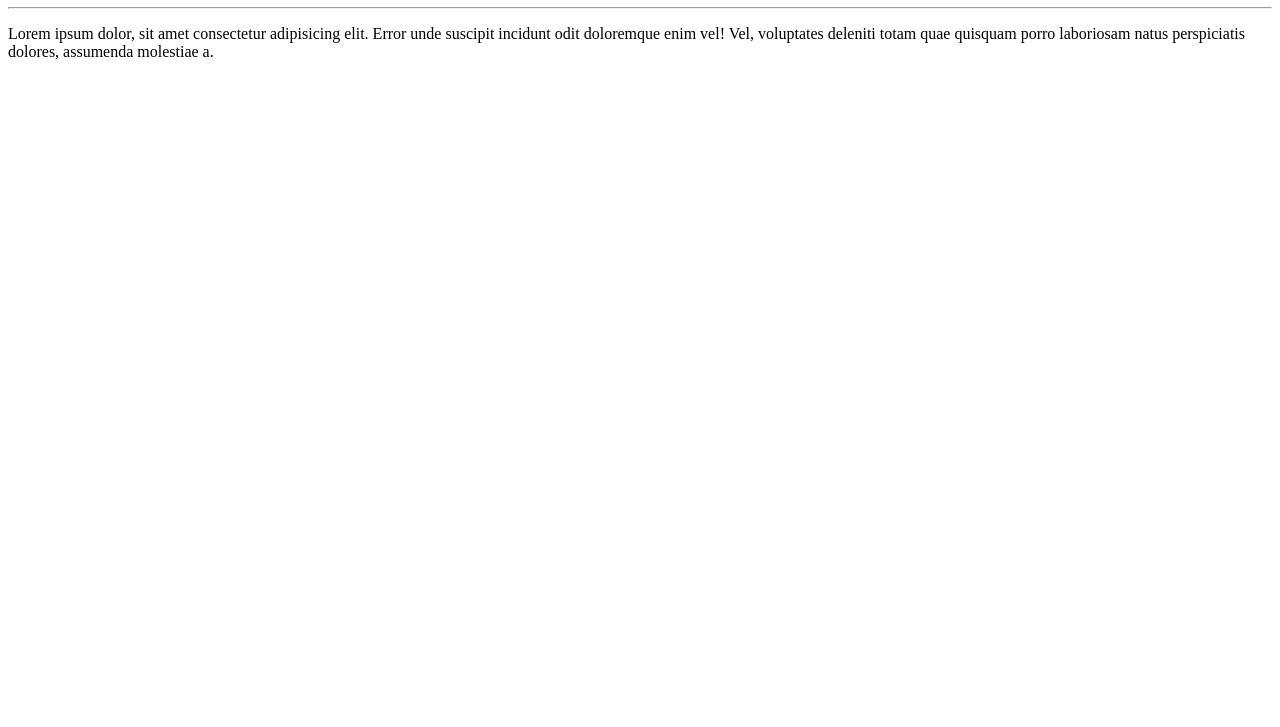
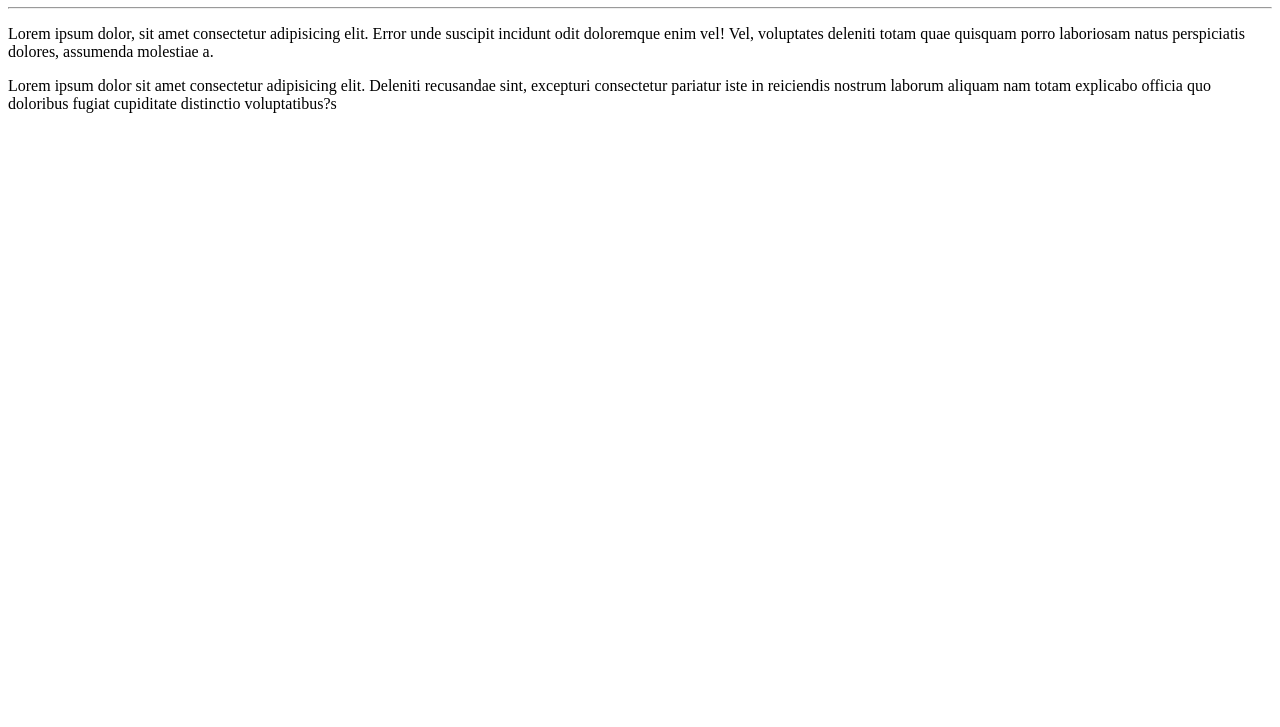
Before and after one commit to devbycamile/Ola-Mundo, a plain HTML site: page site-exemplo/index.html in a window 1280 px wide. Shown: the part 73-800 px from the top of the page. Drawn offline with Linux system fonts and the light colour scheme.

Commit message:
adicionei um parágrafo

```diff
--- a/site-exemplo/index.html
+++ b/site-exemplo/index.html
@@ -13,6 +13,9 @@
     <p>Lorem ipsum dolor, sit amet consectetur adipisicing elit. Error unde suscipit incidunt odit doloremque enim vel!
         Vel, voluptates deleniti totam quae quisquam porro laboriosam natus perspiciatis dolores, assumenda molestiae a.
     </p>
+    <p>Lorem ipsum dolor sit amet consectetur adipisicing elit. Deleniti recusandae sint, excepturi consectetur pariatur
+        iste in reiciendis nostrum laborum aliquam nam totam explicabo officia quo doloribus fugiat cupiditate
+        distinctio voluptatibus?s</p>
 </body>
 
 </html>
```
